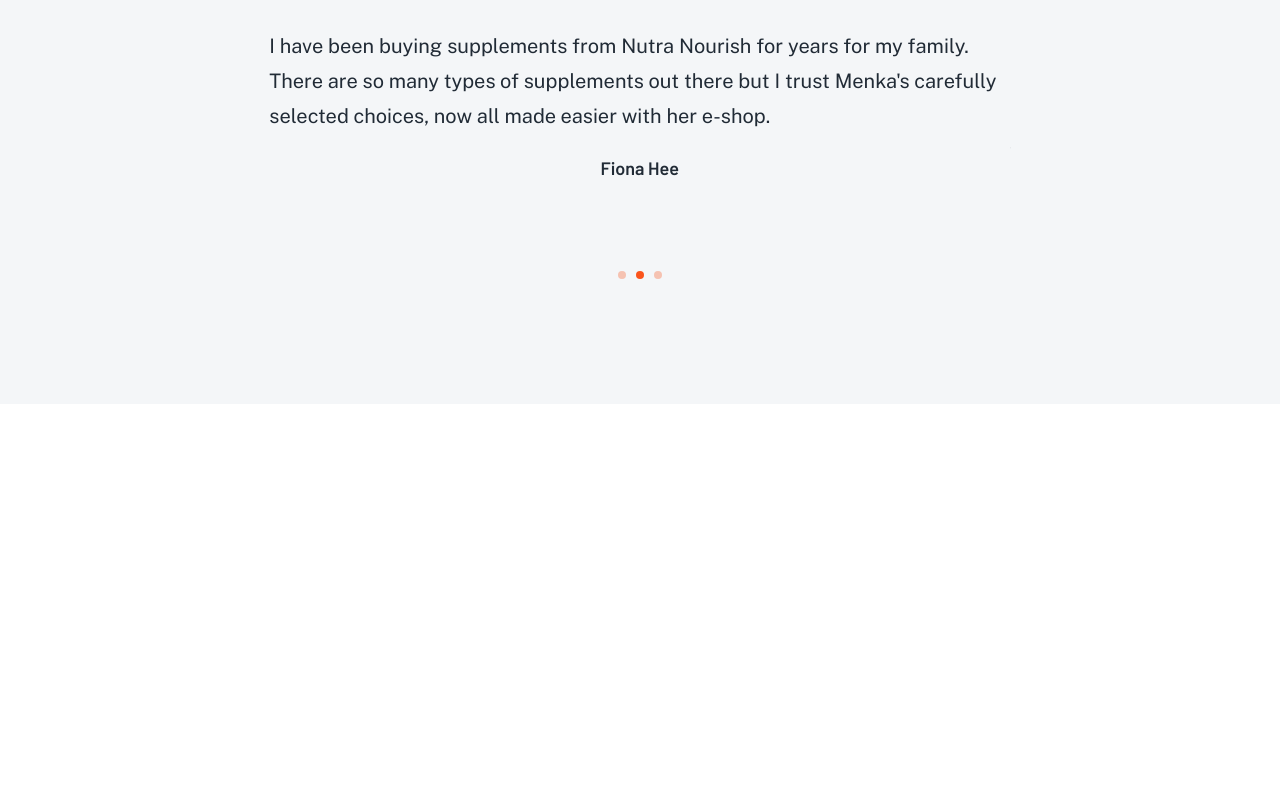
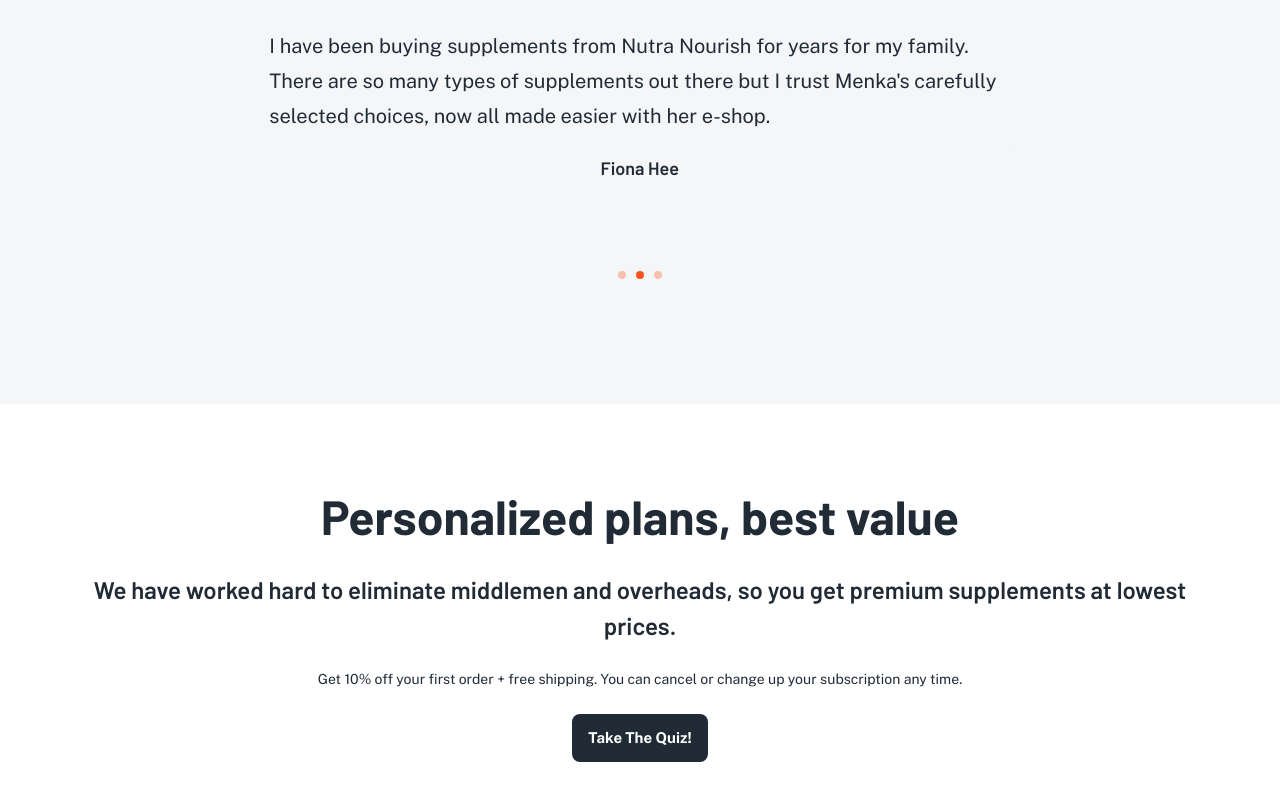
Before and after one commit to digital-brother/wct-fe, a Next.js app: page / in a window 1280 px wide. Shown: the part 5255-6055 px from the top of the page. Before the commit the page ends 5659 px from the top, so only its background shows below. Built offline with nearby package versions, Linux system fonts and the light colour scheme; some icons are missing.

Commit message:
Add landing CTA section

```diff
--- /dev/null
+++ b/src/sections/landing/landing-cta.js
@@ -0,0 +1,18 @@
+import Button from "@mui/material/Button";
+import Container from "@mui/material/Container";
+import Typography from "@mui/material/Typography";
+
+export default function LandingCTA() {
+  return (
+    <Container sx={{textAlign: "center", py: {xs: 5, md: 10}}}>
+      <Typography variant="h2">Personalized plans, best value</Typography>
+      <Typography variant="h4" mt={3}>
+        We have worked hard to eliminate middlemen and overheads, so you get premium supplements at lowest prices.
+      </Typography>
+      <Typography variant="body2" mt={3}>
+        Get 10% off your first order + free shipping.  You can cancel or change up your subscription any time.
+      </Typography>
+      <Button variant="contained" size="large" sx={{mt:3}}>Take the quiz!</Button>
+    </Container>
+  )
+}
--- a/src/sections/landing/landing-view.js
+++ b/src/sections/landing/landing-view.js
@@ -8,6 +8,7 @@
 import LandingCertifications from "./landing-certifications";
 import LandingPremiumQuality from "./landing-premium-quality";
 import LandingTestimonial from "./landing-testimonial";
+import LandingCTA from "./landing-cta";
 
 export default function LandingView() {
   return (
@@ -19,6 +20,7 @@
       <LandingPremiumQuality/>
       <LandingCertifications/>
       <LandingTestimonial/>
+      <LandingCTA/>
     </>
   );
 }
```
